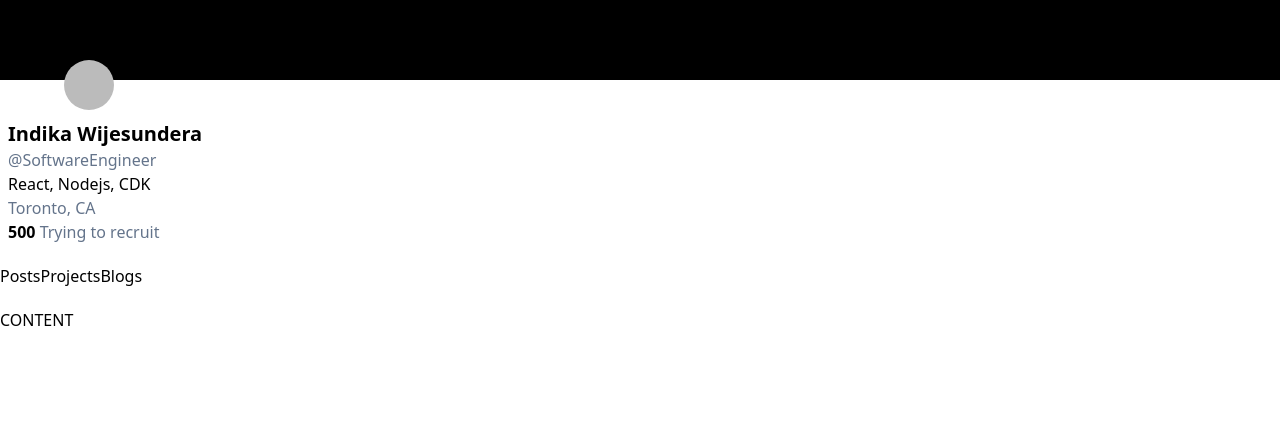
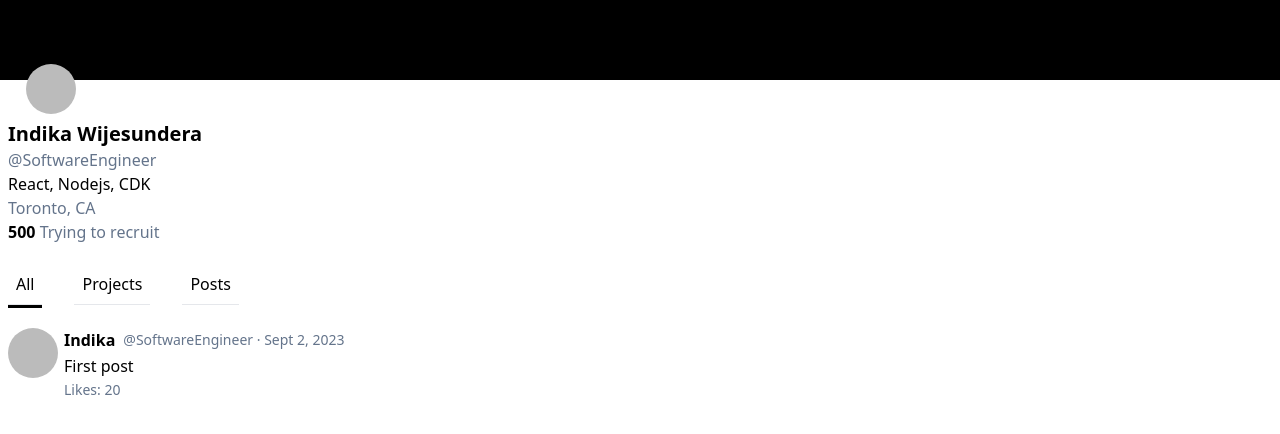
Before and after one commit to IndiW/homepage, a React (Vite) app in the folder homepage/: page / in a window 1280 px wide. Shown: the top 434 px of the page. Built offline with nearby package versions, Linux system fonts and the light colour scheme.

Commit message:
Add post and tab button components

```diff
--- a/homepage/src/pages/BaseLandingPage/BaseLandingPage.tsx
+++ b/homepage/src/pages/BaseLandingPage/BaseLandingPage.tsx
@@ -1,36 +1,121 @@
-export default function BaseLandingPage() {
+import { useState } from 'react'
+
+export function ProfileIcon() {
     return (
-        <div className='relative'>
         <div
-                className='absolute'
             style={{
                 height: 50,
                 width: 50,
                 backgroundColor: '#bbb',
                 borderRadius: '50%',
                 display: 'inline-block',
-                    top: '18%',
-                    left: '5%',
             }}
-            ></div>
+        >
+            {' '}
+        </div>
+    )
+}
+
+type PostMetadata = {
+    likes: number
+    shares: number
+}
+type PostProps = {
+    date: string
+    content: string // extend to content component
+    profileName: string
+    profileHandle: string
+    metadata: PostMetadata
+}
+export function Post(props: PostProps) {
+    const { date, content, profileName, profileHandle, metadata } = props
+    return (
+        <div className='flex'>
+            <div className='h-14 w-14 flex-none'>
+                <ProfileIcon />
+            </div>
+            <div className='flex-initial'>
+                <div className='flex flex-col gap-y-0.5'>
+                    <span className='flex flex-row items-center'>
+                        <h1 className='pr-2 font-bold'>{profileName.split(' ')[0]}</h1>
+                        <h2 className='text-sm text-slate-500'>
+                            {profileHandle} · {date}
+                        </h2>
+                    </span>
+                    <p>{content}</p>
+                    <span className='flex flex-row items-center'>
+                        <p className='text-sm text-slate-500'>Likes: {metadata.likes}</p>
+                    </span>
+                </div>
+            </div>
+        </div>
+    )
+}
+
+type TabButtonProps = {
+    label: string
+    isActive: boolean
+    handleClick: () => void
+}
+export function TabButton(props: TabButtonProps) {
+    const { label, isActive, handleClick } = props
+
+    return (
+        <div>
+            <button onClick={handleClick} className={'p-2 hover:bg-slate-100'}>
+                {label}
+            </button>
+            <hr className={`${isActive ? 'h-1 bg-black' : ' bg-slate-500'}`} />
+        </div>
+    )
+}
+
+const tabLabels = ['All', 'Projects', 'Posts'] as const
+type TabLabel = (typeof tabLabels)[number]
+
+export default function BaseLandingPage() {
+    const [currentTab, setCurrentTab] = useState<TabLabel>('All')
+    const handleTabClick = (newLabel: TabLabel) => {
+        return () => setCurrentTab(newLabel)
+    }
+    const profileName = 'Indika Wijesundera'
+    const profileHandle = '@SoftwareEngineer'
+
+    return (
+        <div className='relative'>
+            <div className='absolute' style={{ top: '16%', left: '2%' }}>
+                <ProfileIcon />
+            </div>
             <div className='bg-black' style={{ height: '10vh' }}></div>
-            <div className='flex h-3/5 flex-col  gap-y-5'>
-                <div className='pl-2 pt-10'>
-                    <h1 className='text-xl font-bold'>Indika Wijesundera</h1>
-                    <h1 className='text-base text-slate-500'>@SoftwareEngineer</h1>
+            <div className='flex h-3/5 flex-col  gap-y-5 px-2'>
+                <div className='pt-10'>
+                    <h1 className='text-xl font-bold'>{profileName}</h1>
+                    <h1 className='text-base text-slate-500'>{profileHandle}</h1>
                     <h1 className='text-base'>React, Nodejs, CDK</h1>
                     <h1 className='text-base text-slate-500'>Toronto, CA</h1>
                     <h1 className='text-base text-slate-500'>
                         <span className='font-bold text-black'>500</span> Trying to recruit
                     </h1>
                 </div>
-                <div>
-                    <button>Posts</button>
-                    <button>Projects</button>
-                    <button>Blogs</button>
+                <div className='row-auto flex w-screen gap-8'>
+                    {tabLabels.map((label) => {
+                        return (
+                            <TabButton
+                                isActive={label === currentTab}
+                                label={label}
+                                handleClick={handleTabClick(label)}
+                            />
+                        )
+                    })}
                 </div>
                 <div>
-                    <div>CONTENT</div>
+                    <Post
+                        date={'Sept 2, 2023'}
+                        content='First post'
+                        profileName={profileName}
+                        profileHandle={profileHandle}
+                        metadata={{ likes: 20, shares: 25 }}
+                    />
                 </div>
             </div>
         </div>
```
Lines whose indentation alone changed are shown as unchanged.
